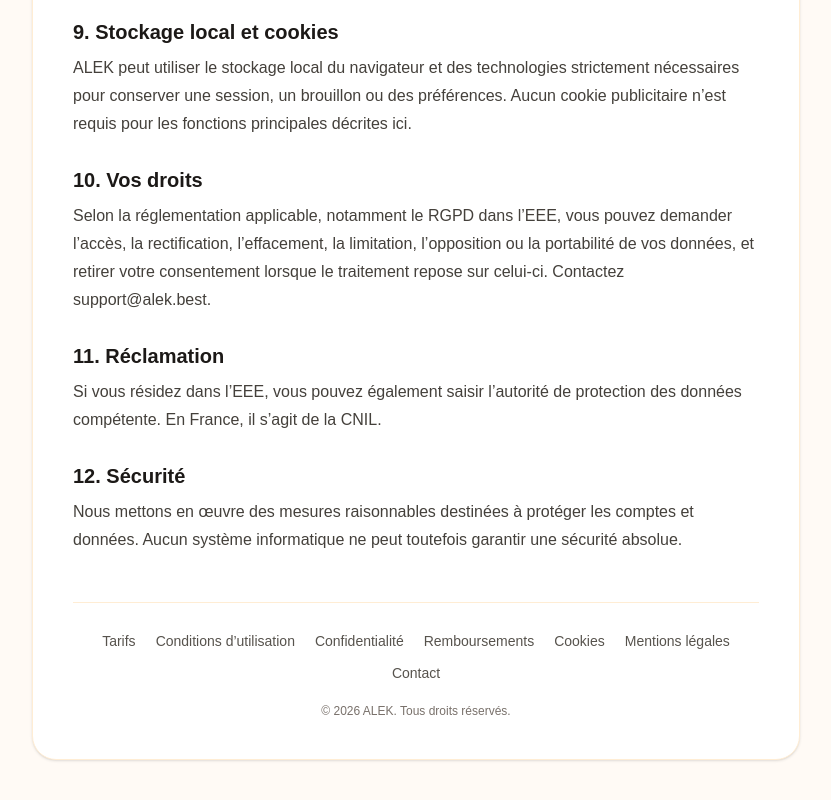
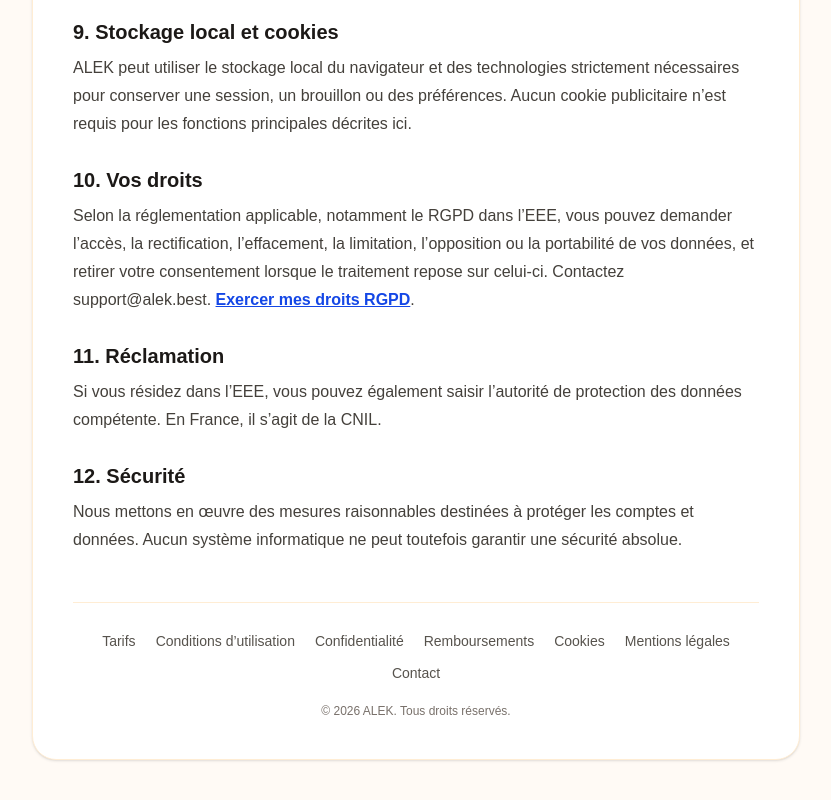
Before and after one commit to rostomiorjonikidze-dotcom/ALEK-app, a Next.js app: page /privacy in a window 1280 px wide. Shown: the part 1583-2383 px from the top of the page, without its empty margins (224-1055 px from the left). Built offline with nearby package versions, Linux system fonts and the light colour scheme.

Commit message:
legal: link GDPR rights workflow from privacy policy

```diff
--- a/app/privacy/page.tsx
+++ b/app/privacy/page.tsx
@@ -62,7 +62,7 @@ export default function PrivacyPage() {
             <p className="mt-2">ALEK peut utiliser le stockage local du navigateur et des technologies strictement nécessaires pour conserver une session, un brouillon ou des préférences. Aucun cookie publicitaire n’est requis pour les fonctions principales décrites ici.</p>
           </section>
           <section><h2 className="text-xl font-bold text-stone-900">10. Vos droits</h2>
-            <p className="mt-2">Selon la réglementation applicable, notamment le RGPD dans l’EEE, vous pouvez demander l’accès, la rectification, l’effacement, la limitation, l’opposition ou la portabilité de vos données, et retirer votre consentement lorsque le traitement repose sur celui-ci. Contactez {LEGAL.supportEmail}.</p>
+            <p className="mt-2">Selon la réglementation applicable, notamment le RGPD dans l’EEE, vous pouvez demander l’accès, la rectification, l’effacement, la limitation, l’opposition ou la portabilité de vos données, et retirer votre consentement lorsque le traitement repose sur celui-ci. Contactez {LEGAL.supportEmail}. <a href="/mes-donnees" className="font-semibold text-blue-700 underline">Exercer mes droits RGPD</a>.</p>
           </section>
           <section><h2 className="text-xl font-bold text-stone-900">11. Réclamation</h2>
             <p className="mt-2">Si vous résidez dans l’EEE, vous pouvez également saisir l’autorité de protection des données compétente. En France, il s’agit de la CNIL.</p>
```
